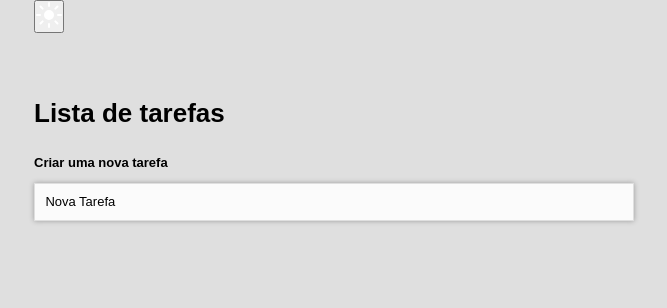
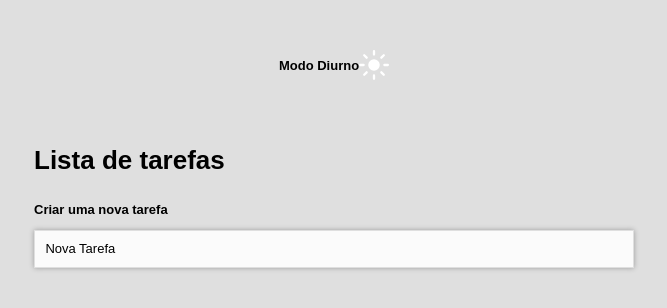
Before and after one commit to HexxoGit/TodoTask, a React (Vite) app: page / in a window 1280 px wide. Shown: the top 308 px of the page, without its empty margins (306-973 px from the left). Built offline with nearby package versions, Linux system fonts and the light colour scheme; the HTML template or start-up script is replaced by a standard one.

Commit message:
Refresh Storage

```diff
--- a/src/App.css
+++ b/src/App.css
@@ -11,12 +11,6 @@
     display: flex;
     justify-content: center;
     align-items: center;
-  }
-  #light body {
-    background-color: #dfdfdf;
-  }
-  #dark body {
-    background-color: #535252;
   }
 
   .App {
@@ -131,14 +125,14 @@
   }
 
   select#filterSelect {
-    border: 1px solid transparent; /* Remove border color */
-    border-radius: 0; /* Remove border rounding */
-    padding: 2px; /* Add padding as needed */
-    outline: none; /* Remove default focus outline */
+    border: 1px solid transparent;
+    border-radius: 0;
+    padding: 2px;
+    outline: none;
   }
 
   label {
-    margin-right: 10px; /* Add spacing between label and dropdown */
+    margin-right: 10px;
   }
 
   .list-header {
@@ -155,3 +149,29 @@
     cursor: pointer;
     margin-top: 10px;
   }
+
+  .theme-mode {
+    display: flex;
+    align-items: center;
+    justify-content: center;
+    height: 100%;
+    margin-top: 50px;
+    font-weight: bold;
+  }
+
+  .theme-mode button {
+    display: flex;
+    align-items: center;
+    justify-content: center;
+    width: 30px;
+    height: 30px;
+    background: none;
+    border: none;
+    cursor: pointer;
+  }
+
+  .theme-mode button img {
+    width: 100%;
+    height: 100%;
+    fill: #000;
+  }
--- a/src/App.tsx
+++ b/src/App.tsx
@@ -1,6 +1,6 @@
 import './App.css';
 import { TodoWrapper } from './components/TodoWrapper';
-import { createContext, useState } from 'react';
+import { createContext, useState, useEffect } from 'react';
 
 type ThemeContextType = {
   theme: string;
@@ -11,22 +11,26 @@ export const ThemeContext = createContext<ThemeContextType | null>(null);
 
 function App() {
 
-  const [theme, setTheme] = useState("dark");
+  const [theme, setTheme] = useState('light');
+  const [modeText, setModeText] = useState('');
+
+  useEffect(() => {
+    setModeText(theme === 'light' ? 'Modo Diurno' : 'Modo Noturno');
+  }, [theme]);
 
   const toggleTheme = () => {
-    setTheme((curr) => (curr === "light" ? "dark" : "light"));
+    setTheme((curr) => (curr === 'light' ? 'dark' : 'light'));
   }
-
-  const icon = theme === "light" ? "/images/icon-moon.svg?url" : "/images/icon-sun.svg?url";
 
   return (
     <ThemeContext.Provider value={{theme, toggleTheme}}>
-      <div className={`App ${theme}`}>
+      <div className='theme-mode'>
+        <span>{modeText}</span>
         <button onClick={toggleTheme}>
-          <img src={icon} alt={`${theme} mode`} />
+          <img src={theme === 'dark' ? '/images/icon-moon.svg?url' : '/images/icon-sun.svg?url'} alt='Theme Icon' />
         </button>
-        <TodoWrapper />
       </div>
+      <TodoWrapper />
     </ThemeContext.Provider>
   )
 }
--- a/src/components/TodoForm.tsx
+++ b/src/components/TodoForm.tsx
@@ -16,13 +16,14 @@ export const TodoForm = ({addTodo} : {addTodo:any}) => {
     return (
         <div className='TodoForm'>
             <h5>Criar uma nova tarefa</h5>
-            <form onSubmit={handleSubmit} className="TodoForm">
+            <form onSubmit={handleSubmit} className='TodoForm'>
                 <input
                     type='text'
                     value={value}
                     onChange={(e) => setValue(e.target.value)}
                     className='todo-input'
-                    placeholder='Nova Tarefa'/>
+                    placeholder='Nova Tarefa'
+                    maxLength={50}/>
             </form>
         </div>
     )
--- a/src/components/TodoWrapper.tsx
+++ b/src/components/TodoWrapper.tsx
@@ -1,4 +1,4 @@
-import { useState } from "react"
+import { useState, useEffect } from "react"
 import { TodoForm } from "./TodoForm";
 import { Task } from "../domain/Task.ts"
 import { Todo } from "./Todo.tsx";
@@ -7,7 +7,16 @@ export const TodoWrapper = () => {
 
     const [todos, setTodos] = useState<Task[]>([]);
     const [filter, setFilter] = useState('Todas');
-    const activeTasksCount = todos.filter((todo) => !todo.completed).length;
+    const activeTasksCount = Array.isArray(todos)
+        ? todos.filter((todo) => !todo.completed).length : 0;
+
+    useEffect(() => {
+        const storedTodos = localStorage.getItem('todos');
+        if (storedTodos) {
+            const parsedTodos = JSON.parse(storedTodos);
+            setTodos(parsedTodos);
+        }
+    }, []);
 
     const addTodo = (todo: any) => {
         const newTask: Task = {
@@ -15,31 +24,39 @@ export const TodoWrapper = () => {
             name: todo,
             completed: false,
         };
-        setTodos([...todos, newTask]);
+        const newTodos = [...todos, newTask];
+        setTodos(newTodos);
+        localStorage.setItem('todos', JSON.stringify(newTodos));
     }
 
-    const toggleComplete = (id: any) => {
-      setTodos(
-        todos.map((todo) =>
-          todo.id === id ? { ...todo, completed: !todo.completed } : todo
-        )
-      );
+    const toggleComplete = (id: number) => {
+        const newTodos = todos.map(todo => todo.id === id ? {...todo, completed: !todo.completed} : todo);
+        setTodos(newTodos);
+        localStorage.setItem('todos', JSON.stringify(newTodos));
     }
 
-    const deleteTodo = (id: number) => setTodos(todos.filter((todo) => todo.id !== id));
+    const deleteTodo = (id: number) => {
+        if (Array.isArray(todos)) {
+            const newTodos = todos.filter((todo) => todo.id !== id);
+            setTodos(newTodos);
+            localStorage.setItem('todos', JSON.stringify(newTodos));
+        }
+    }
 
-    const filteredTodos = todos.filter((todo) => {
-        if (filter === 'activas') {
-          return !todo.completed;
-        } else if (filter === 'completas') {
-          return todo.completed;
-        }
+    const filteredTodos = Array.isArray(todos)
+        ? todos.filter((todo) => {
+            if (filter === 'activas') {
+                return !todo.completed;
+            } else if (filter === 'completas') {
+                return todo.completed;
+            }
         return true;
-    });
+    }): [];
 
     const deleteCompletedTasks = () => {
-        const remainingTasks = todos.filter((todo) => !todo.completed);
-        setTodos(remainingTasks);
+        const newTodos = todos.filter((todo) => !todo.completed);
+        setTodos(newTodos);
+        localStorage.setItem('todos', JSON.stringify(newTodos));
     };
 
     return (
```
